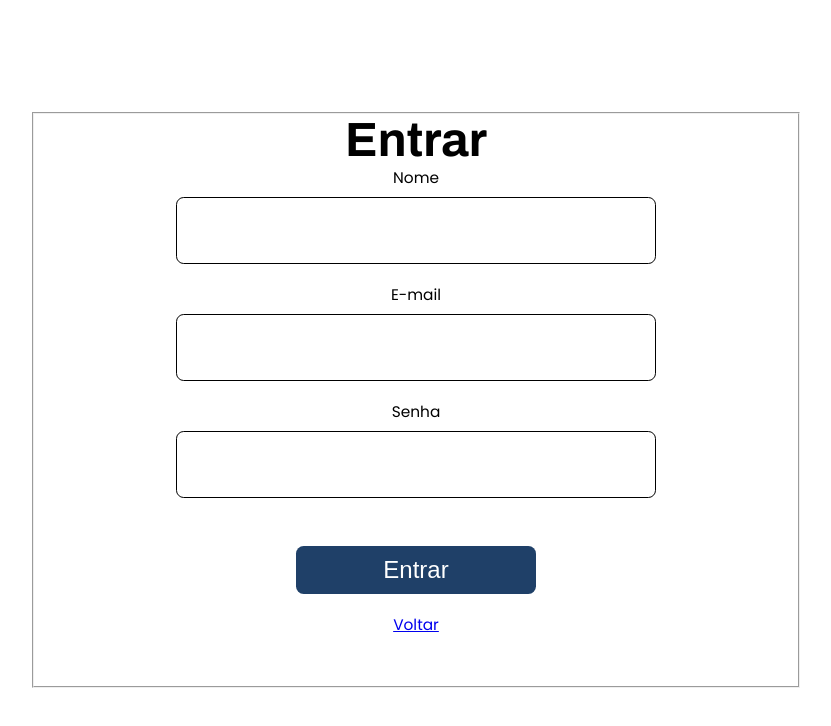
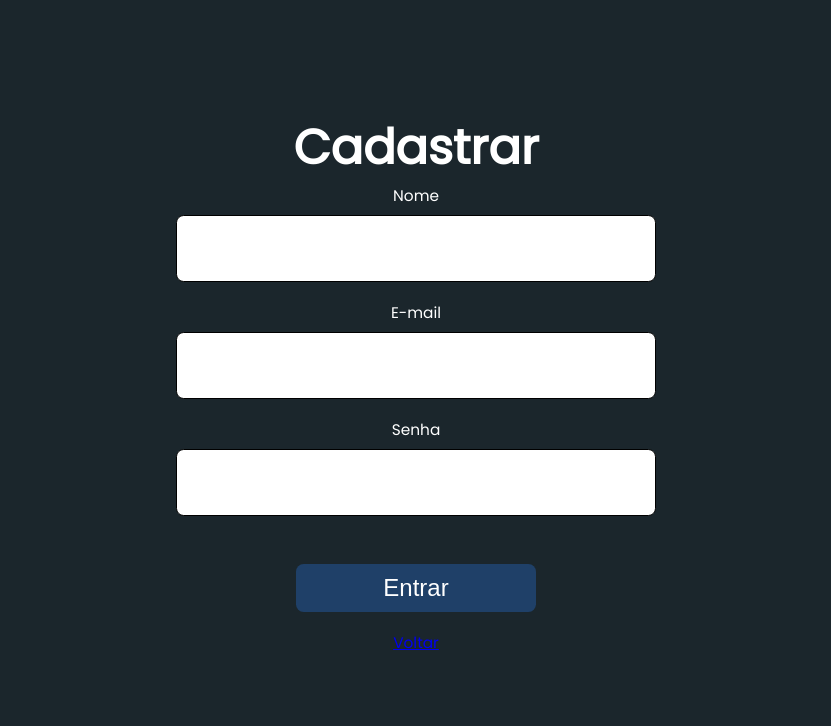
Before and after one commit to liboniluciano/confin-web, a React (Create React App) app: page /signUp in a window 1280 px wide. Shown: the top 726 px of the page, without its empty margins (224-1055 px from the left). Built offline with nearby package versions, Linux system fonts and the light colour scheme.

Commit message:
:sparkles: stylizing theme colors

```diff
--- a/src/assets/styles/global.css
+++ b/src/assets/styles/global.css
@@ -9,6 +9,7 @@
 }
 
 html, body, #root {
+  background: #1b262c;
   height: 100vh;
 }
 
@@ -16,6 +17,7 @@ html, body, #root {
   display: flex;
   align-items: center;
   justify-content: center;
+
 }
 
 body {
--- a/src/pages/Login/styles.ts
+++ b/src/pages/Login/styles.ts
@@ -7,6 +7,7 @@ export const Container = styled.div`
 `;
 
 export const Fieldset = styled.fieldset`
+  border: none;
   width: 30rem;
   height: 50rem;
   @media(min-width: 70rem){
@@ -15,13 +16,15 @@ export const Fieldset = styled.fieldset`
   }
 `;
 
+
 export const Title = styled.h1`
+  color: #fff;
   text-align: center;
-  font: 700 3rem Archivo;
+  font: 700 3rem Poppins;
   @media(min-width: 70rem){
-    font: 700 5rem Archivo;
+    font: 700 5rem Poppins;
   }
-`;
+  `;
 
 export const Form = styled.form`
 `;
@@ -34,7 +37,10 @@ export const FormItems = styled.div`
   flex-direction: column;
 `;
 
-export const LabelInput = styled.label``;
+export const LabelInput = styled.label`
+  color: #fff;
+
+`;
 
 export const Input = styled.input`
   text-align: center;
--- a/src/pages/SignUp/index.tsx
+++ b/src/pages/SignUp/index.tsx
@@ -43,7 +43,7 @@ const SignUp: React.FC = () => {
   return (
     <Container>
       <Fieldset>
-        <Title>Entrar</Title>
+        <Title>Cadastrar</Title>
         <Form onSubmit={onSubmit}>
           <FormItems className="form-items">
             <LabelInput>Nome</LabelInput>
--- a/src/pages/SignUp/styles.ts
+++ b/src/pages/SignUp/styles.ts
@@ -7,6 +7,7 @@ export const Container = styled.div`
 `;
 
 export const Fieldset = styled.fieldset`
+ border: none;
   width: 30rem;
   height: 50rem;
 
@@ -17,11 +18,11 @@ export const Fieldset = styled.fieldset`
 `;
 
 export const Title = styled.h1`
+  color: #fff;
   text-align: center;
-  font: 700 3rem Archivo;
-
+  font: 700 3rem Poppins;
   @media(min-width: 70rem){
-    font: 700 5rem Archivo;
+    font: 700 5rem Poppins;
   }
 `;
 
@@ -31,7 +32,9 @@ export const Form = styled.form`
 
 export const FormItems = styled.div``;
 
-export const LabelInput = styled.label``;
+export const LabelInput = styled.label`
+  color: #fff;
+`;
 
 export const Input = styled.input`
   text-align: center;
--- a/src/pages/Transactions/styles.ts
+++ b/src/pages/Transactions/styles.ts
@@ -7,6 +7,7 @@ export const Container = styled.div`
 `;
 
 export const Fieldset = styled.fieldset`
+  border: none;
   width: 30rem;
   height: 55rem;
 
@@ -17,13 +18,13 @@ export const Fieldset = styled.fieldset`
 `;
 
 export const Title = styled.h1`
+  color: #fff;
   text-align: center;
-  font: 700 3rem Archivo;
-
+  font: 700 3rem Poppins;
   @media(min-width: 70rem){
-    font: 700 5rem Archivo;
+    font: 700 5rem Poppins;
   }
-`;
+  `;
 
 export const Form = styled.form`
 `;
@@ -36,7 +37,9 @@ export const FormItems = styled.div`
   flex-direction: column;
 `;
 
-export const LabelInput = styled.label``;
+export const LabelInput = styled.label`
+  color: #fff;
+`;
 
 export const Input = styled.input`
   height: 5rem;
--- a/src/pages/TransactionsList/index.js
+++ b/src/pages/TransactionsList/index.js
@@ -67,7 +67,8 @@ const TransactionsList = () => {
         </BalanceContent>
 
         {
-          !isLoading && transactions && transactions.length > 0 && <ReactFlexyTable
+          !isLoading && transactions && transactions.length > 0 &&
+            <ReactFlexyTable
             data={transactions ?? []}
             nonFilterCols={["value","typeTransaction"]}
             filterable
--- a/src/pages/TransactionsList/styles.ts
+++ b/src/pages/TransactionsList/styles.ts
@@ -1,15 +1,16 @@
 import styled from 'styled-components';
 
 export const Container = styled.div`
- --rft-main-color: #003ab8;
-  --rft-button-color: #003ab8;
-  --rft-even-row-color: #f3f3f3;
+
   display: flex;
   justify-content: center;
   align-items: center;
 `;
 
 export const Content = styled.div`
+  --rft-main-color: #3282b8;
+  --rft-button-color: #3282b8;
+  --rft-even-row-color: #fff;
   display: flex;
   justify-content: center;
   align-items: center;
@@ -30,3 +31,7 @@ export const BalanceInfo = styled.div`
 `;
 
 export const BalanceText = styled.h3``;
+
+export const Teste = styled.table`
+  color: #fff !important;
+`;
```
Lines whose indentation alone changed are shown as unchanged.
